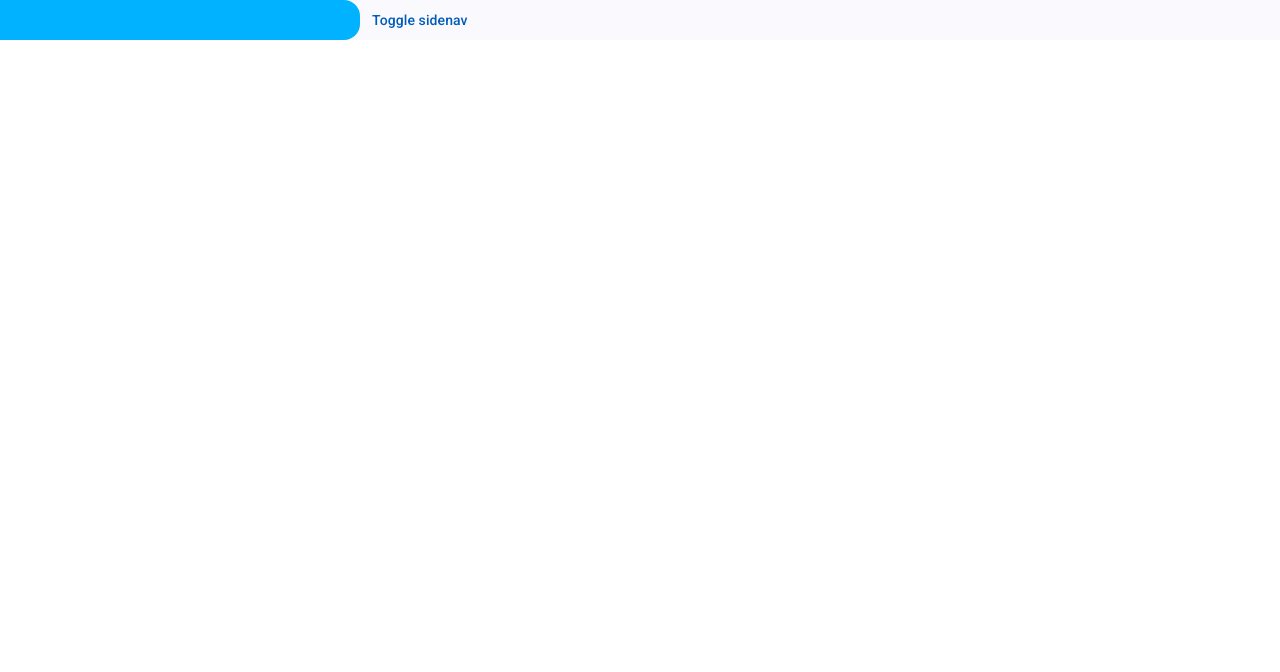
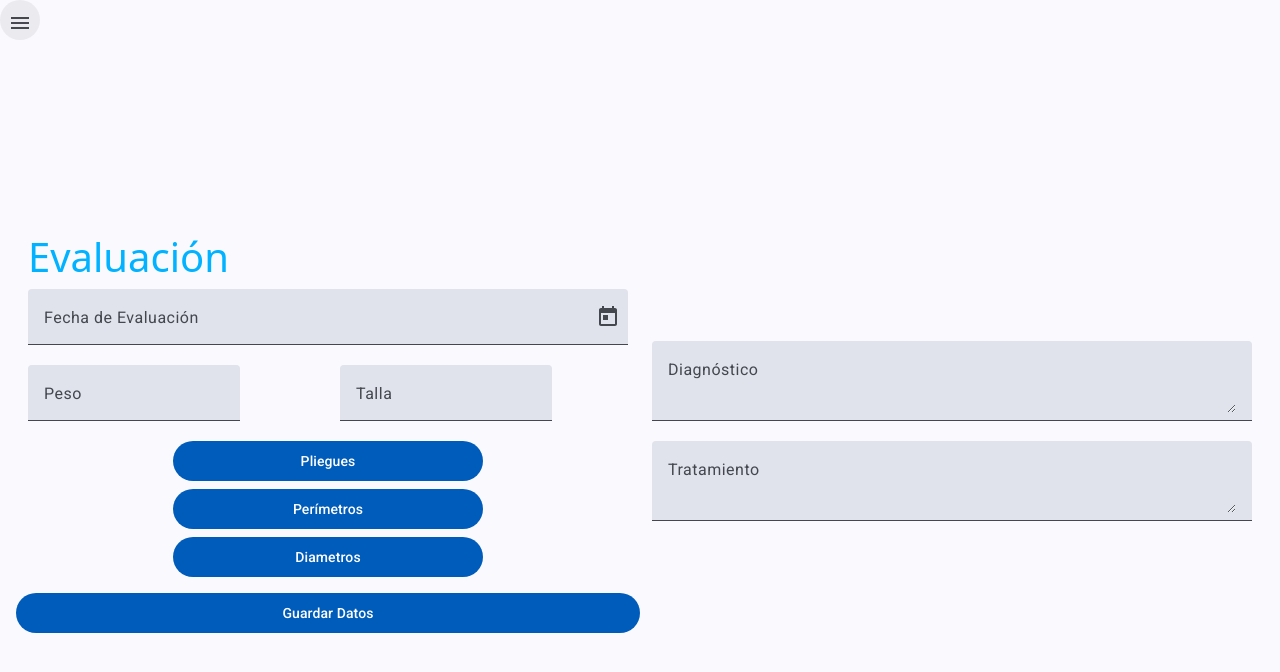
Before and after one commit to ChaserHati/MetriClin, an Angular app: page /evaluacion in a window 1280 px wide. Before the commit this address led to /. Shown: the top 672 px of the page. Built offline with nearby package versions, Linux system fonts and the light colour scheme.

Commit message:
historial + evaluacion

```diff
--- a/src/app/app.component.html
+++ b/src/app/app.component.html
@@ -1,12 +1,12 @@
 <mat-sidenav-container>
-    <mat-sidenav #drawer mode="side" opened>
+    <mat-sidenav #drawer mode="side">
         <div class="container-fluid custom-primary-bg">
 
         </div>
     </mat-sidenav>
     <mat-sidenav-content>
-        <button type="button" mat-button (click)="drawer.toggle()">
-            Toggle sidenav
+        <button type="button" mat-icon-button (click)="drawer.toggle()">
+          <mat-icon>menu</mat-icon>
         </button>
       <router-outlet/>
     </mat-sidenav-content>
--- a/src/app/app.component.ts
+++ b/src/app/app.component.ts
@@ -3,11 +3,12 @@ import { RouterOutlet } from '@angular/router';
 
 import {MatButtonModule} from '@angular/material/button';
 import { MatSidenavModule } from '@angular/material/sidenav';
+import { MatIconModule } from '@angular/material/icon';
 
 @Component({
   selector: 'app-root',
   imports: [
-    RouterOutlet, MatSidenavModule, MatButtonModule
+    RouterOutlet, MatSidenavModule, MatButtonModule,MatIconModule
   ],
   templateUrl: './app.component.html',
   styleUrl: './app.component.css'
--- a/src/app/app.routes.ts
+++ b/src/app/app.routes.ts
@@ -1,9 +1,13 @@
 import { Routes } from '@angular/router';
 import { DashboardComponent } from './dashboard/dashboard.component';
 import { FichaComponent } from './ficha/ficha.component';
+import { HistorialComponent } from './historial/historial.component';
+import { EvaluacionComponent } from './evaluacion/evaluacion.component';
 
 export const routes: Routes = [
 
     {path: 'dashboard', component: DashboardComponent},
     {path: 'ficha', component: FichaComponent},
+    {path: 'historial', component: HistorialComponent},
+    {path: 'evaluacion', component: EvaluacionComponent},
 ];
--- a/src/app/dashboard/dashboard.component.ts
+++ b/src/app/dashboard/dashboard.component.ts
@@ -1,8 +1,10 @@
 import { Component } from '@angular/core';
+
+import { MatButtonModule } from '@angular/material/button';
 
 @Component({
   selector: 'app-dashboard',
-  imports: [],
+  imports: [MatButtonModule,],
   templateUrl: './dashboard.component.html',
   styleUrl: './dashboard.component.css'
 })
--- /dev/null
+++ b/src/app/evaluacion/evaluacion.component.css
@@ -0,0 +1,4 @@
+.half{
+    width: 51%;
+
+}
--- /dev/null
+++ b/src/app/evaluacion/evaluacion.component.html
@@ -0,0 +1,53 @@
+<div class="container-fluid">
+    <div class="row align-items-center vh-100 mx-1">
+        <div class="col">
+            <h1 class="text-left custom-primary-txt">Evaluación</h1>
+            <form>
+                <div class="row">
+                    <mat-form-field>
+                        <mat-label>Fecha de Evaluación</mat-label>
+                        <input matInput [matDatepicker]="picker">
+                        <mat-datepicker-toggle matIconSuffix [for]="picker"></mat-datepicker-toggle>
+                        <mat-datepicker #picker></mat-datepicker>
+                      </mat-form-field>
+                    <div class="col">
+                        <mat-form-field>
+                            <mat-label>Peso</mat-label>
+                            <input matInput>
+                        </mat-form-field>
+                    </div>
+                    <div class="col">
+                        <mat-form-field>
+                        <mat-label>Talla</mat-label>
+                        <input matInput>
+                        </mat-form-field>
+                    </div>
+                </div>
+                <div class="row justify-content-center g-2">
+                        <button mat-flat-button class="half">Pliegues</button>
+                        <button mat-flat-button class="half">Perímetros</button>
+                        <button mat-flat-button class="half">Diametros</button>
+                </div>
+                <div class="row my-3">
+                    <button mat-flat-button>Guardar Datos</button>
+                </div>
+            </form>
+        </div>
+        <div class="col">
+            <div class="row">
+                <mat-form-field>
+                    <mat-label>Diagnóstico</mat-label>
+
+                    <textarea matInput></textarea>
+                </mat-form-field>
+            </div>
+            <div class="row">
+            <mat-form-field>
+                <mat-label>Tratamiento</mat-label>
+
+                <textarea matInput></textarea>
+            </mat-form-field>
+            </div>
+        </div>
+    </div>
+</div>
--- /dev/null
+++ b/src/app/historial/historial.component.css
@@ -0,0 +1,22 @@
+.card-row {
+    display: flex;
+    flex-wrap: nowrap; /* 🔥 Prevent stacking */
+    overflow-x: auto;  /* Enable horizontal scroll */
+    gap: 16px;         /* Space between cards */
+    padding: 8px;
+}
+
+.custom-card {
+    min-width: 250px;  /* Set a fixed width so cards don’t shrink too much */
+    flex: 0 0 30%;    /* Prevent flex from trying to fit all cards in */
+    height: 30vh;
+}
+
+mat-card-content {
+    flex: 1 1 auto; /* This makes it expand to fill space */
+}
+
+mat-card-actions {
+    margin-top: auto; /* Pushes the actions section to the bottom */
+    align-self: center;
+}
--- /dev/null
+++ b/src/app/historial/historial.component.html
@@ -0,0 +1,17 @@
+<div class="container-fluid">
+    <div class="row align-items-center vh-100">
+        <div class="col">
+            <h1 class="text-left custom-primary-txt">Historial Evaluaciones</h1>
+            <div class="row card-row">
+                <mat-card class="custom-card" appearance="outlined" *ngFor="let card of cards">
+                    <mat-card-title> {{card.title}} </mat-card-title>
+                    <mat-card-content> {{card.content}} </mat-card-content>
+                    <mat-card-actions>
+                        <button mat-flat-button>Ver Evaluacion</button>
+                      </mat-card-actions>
+                    </mat-card>
+            </div>
+        </div>
+
+    </div>
+</div>
--- /dev/null
+++ b/src/app/historial/historial.component.ts
@@ -0,0 +1,32 @@
+import { Component } from '@angular/core';
+import {CommonModule} from '@angular/common';
+
+import { MatCardModule} from '@angular/material/card';
+import { MatButtonModule } from '@angular/material/button';
+
+@Component({
+  selector: 'app-historial',
+  imports: [
+    CommonModule,
+    MatCardModule,
+    MatButtonModule
+  ],
+  templateUrl: './historial.component.html',
+  styleUrl: './historial.component.css'
+})
+export class HistorialComponent {
+
+  cards = [
+    { title: 'Card 1', content: 'This is card 1' },
+    { title: 'Card 2', content: 'This is card 2' },
+    { title: 'Card 3', content: 'This is card 3' },
+    { title: 'Card 4', content: 'This is card 4' },
+    { title: 'Card 5', content: 'This is card 5' },
+    { title: 'Card 6', content: 'This is card 6' },
+    { title: 'Card 7', content: 'This is card 7' },
+    { title: 'Card 8', content: 'This is card 8' },
+    { title: 'Card 9', content: 'This is card 9' },
+    { title: 'Card 0', content: 'This is card 0' },
+  ];
+
+}
--- a/src/styles.css
+++ b/src/styles.css
@@ -1,5 +1,6 @@
 /* You can add global styles to this file, and also import other style files */
 @import 'bootstrap/dist/css/bootstrap.min.css';
+@import '@angular/material/prebuilt-themes/azure-blue.css';
 
 .custom-primary-bg {
     background-color: #00B2FF;
```
Also changed, not shown: src/app/evaluacion/evaluacion.component.ts (added, +25 -0 lines), 2 other files (tests, documents, lock files or other folders).
